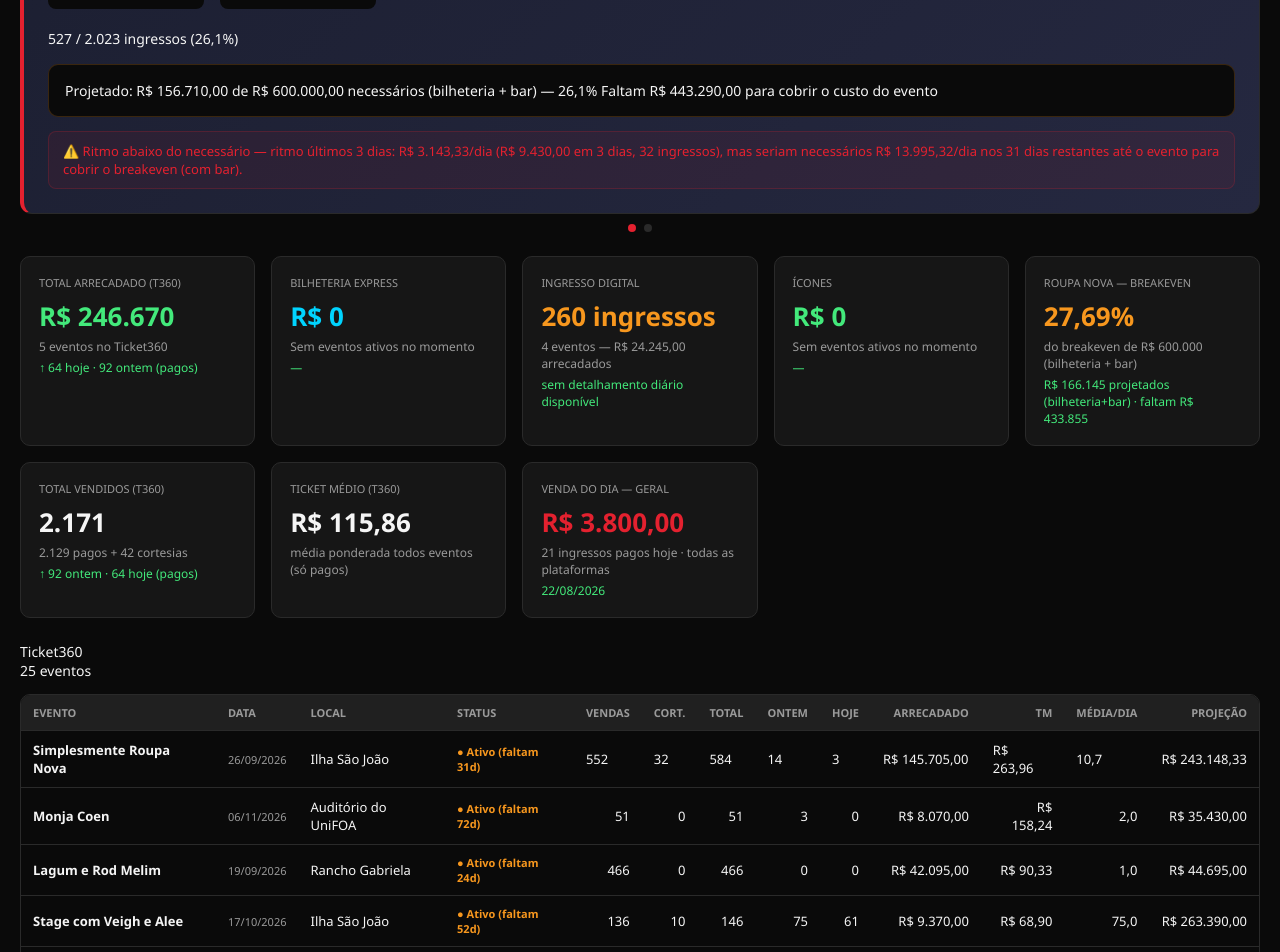
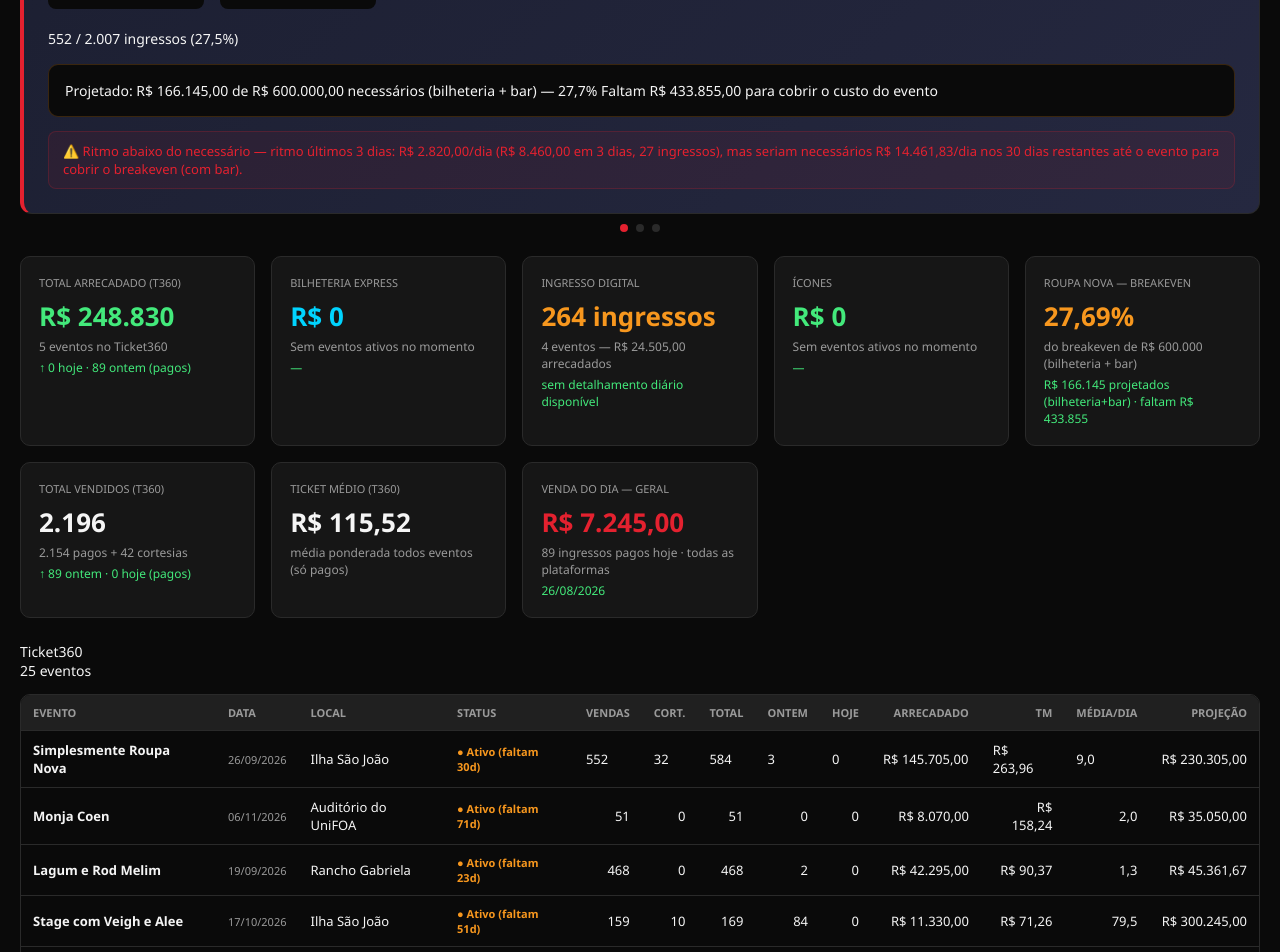
Before and after one commit to Axisoficial/axis-dashboard, a plain HTML site: page dashboard-vendas.html in a window 1280 px wide. Shown: the part 740-1692 px from the top of the page. Drawn offline with Linux system fonts and the light colour scheme; sample sign-in values are in the browser's storage.

Commit message:
Update dashboard-vendas.html 27/08/2026 00:13

```diff
--- a/dashboard-vendas.html
+++ b/dashboard-vendas.html
@@ -166,7 +166,7 @@ footer { text-align: center; color: var(--muted); font-size: 12px; padding: 24px
 .axis-dot{width:8px;height:8px;border-radius:50%;background:var(--border);cursor:pointer;transition:background .2s;}
 .axis-dot.active{background:var(--accent);}
 </style></head>
-<body><div id="axis-run-banner" style="background:#43e97b;color:#0a0a0a;text-align:center;font-weight:800;font-size:15px;padding:8px 12px;letter-spacing:0.5px;position:sticky;top:0;z-index:1000;">🟢 RODOU EM 26/08/2026 18:56</div>
+<body><div id="axis-run-banner" style="background:#43e97b;color:#0a0a0a;text-align:center;font-weight:800;font-size:15px;padding:8px 12px;letter-spacing:0.5px;position:sticky;top:0;z-index:1000;">🟢 RODOU EM 27/08/2026 00:13</div>
 
 <header class="header">
 <div>
@@ -179,7 +179,7 @@ footer { text-align: center; color: var(--muted); font-size: 12px; padding: 24px
 <a href="https://sis.ingressodigital.com/adm/ven_sessao.php" target="_blank" class="plat-link plat-id">Ingresso Digital</a>
 <a href="https://produtor.icones.com.br" target="_blank" class="plat-link plat-icones">Ícones</a>
 <a href="propostas-artistas.html" class="plat-link plat-propostas">Propostas Artistas</a></div>
-<div class="header-meta">Atualizado em 26/08/2026 18:56</div>
+<div class="header-meta">Atualizado em 27/08/2026 00:13</div>
 </header>
 
 <div class="tab-nav">
@@ -214,7 +214,7 @@ footer { text-align: center; color: var(--muted); font-size: 12px; padding: 24px
 <div class="lbl">Total Projetado (Bilheteria + Bar)</div>
 </div>
 <div class="belo-stat warn">
-<div class="val">31 dias</div>
+<div class="val">30 dias</div>
 <div class="lbl">Até o Evento</div>
 </div>
 <div class="belo-stat">
@@ -229,15 +229,15 @@ footer { text-align: center; color: var(--muted); font-size: 12px; padding: 24px
 <div class="lbl">Restam a Vender</div>
 </div>
 <div class="belo-stat alert">
-<div class="val">46,9/dia</div>
+<div class="val">48,5/dia</div>
 <div class="lbl">Meta Diária Necessária</div>
 </div>
 <div class="belo-stat warn">
-<div class="val">3 hoje</div>
+<div class="val">0 hoje</div>
 <div class="lbl">Vendas Hoje</div>
 </div>
 <div class="belo-stat">
-<div class="val">R$ 3.200,00 · 15 ing. pagos (22/08)</div>
+<div class="val">R$ 600,00 · 3 ing. pagos (26/08)</div>
 <div class="lbl">Venda do Dia</div>
 </div>
 <div class="belo-stat alert">
@@ -245,27 +245,27 @@ footer { text-align: center; color: var(--muted); font-size: 12px; padding: 24px
 <div class="lbl">Falta p/ Breakeven</div>
 </div><div class="belo-stat"><div class="val" style="color: rgb(228, 33, 47);">- R$ 433.855</div><div class="lbl">Lucro Estimado (c/ Bar)</div></div>
 <div class="belo-stat alert">
-<div class="val">R$ 13.995,32</div>
+<div class="val">R$ 14.461,83</div>
 <div class="lbl">Meta Diária (R$)</div>
 </div>
 </div>
 
 <!-- PROGRESSO META DE INGRESSOS -->
-<div class="progress-wrap">527 / 2.023 ingressos (26,1%)</div>
+<div class="progress-wrap">552 / 2.007 ingressos (27,5%)</div>
 
 <!-- BREAKEVEN BAR -->
-<div class="breakeven-bar">Projetado: R$ 156.710,00 de R$ 600.000,00 necessários (bilheteria + bar) — 26,1% Faltam R$ 443.290,00 para cobrir o custo do evento</div>
+<div class="breakeven-bar">Projetado: R$ 166.145,00 de R$ 600.000,00 necessários (bilheteria + bar) — 27,7% Faltam R$ 433.855,00 para cobrir o custo do evento</div>
 
-<div class="pace-alert">⚠️ Ritmo abaixo do necessário — ritmo últimos 3 dias: R$ 3.143,33/dia (R$ 9.430,00 em 3 dias, 32 ingressos), mas seriam necessários R$ 13.995,32/dia nos 31 dias restantes até o evento para cobrir o breakeven (com bar).</div>
+<div class="pace-alert">⚠️ Ritmo abaixo do necessário — ritmo últimos 3 dias: R$ 2.820,00/dia (R$ 8.460,00 em 3 dias, 27 ingressos), mas seriam necessários R$ 14.461,83/dia nos 30 dias restantes até o evento para cobrir o breakeven (com bar).</div>
 </div>
 
 <!-- KPI CARDS -->
 <div class="kpi-grid">
 <div class="kpi">
 <div class="kpi-label">Total Arrecadado (T360)</div>
-<div class="kpi-value green">R$ 246.670</div>
+<div class="kpi-value green">R$ 248.830</div>
 <div class="kpi-sub">5 eventos no Ticket360</div>
-<div class="kpi-today">↑ 64 hoje · 92 ontem (pagos)</div>
+<div class="kpi-today">↑ 0 hoje · 89 ontem (pagos)</div>
 </div>
 <div class="kpi">
 <div class="kpi-label">Bilheteria Express</div>
@@ -275,8 +275,8 @@ footer { text-align: center; color: var(--muted); font-size: 12px; padding: 24px
 </div>
 <div class="kpi">
 <div class="kpi-label">Ingresso Digital</div>
-<div class="kpi-value yellow">260 ingressos</div>
-<div class="kpi-sub">4 eventos — R$ 24.245,00 arrecadados</div>
+<div class="kpi-value yellow">264 ingressos</div>
+<div class="kpi-sub">4 eventos — R$ 24.505,00 arrecadados</div>
 <div class="kpi-today">sem detalhamento diário disponível</div>
 </div>
 <div class="kpi">
@@ -293,20 +293,20 @@ footer { text-align: center; color: var(--muted); font-size: 12px; padding: 24px
 </div>
 <div class="kpi">
 <div class="kpi-label">Total Vendidos (T360)</div>
-<div class="kpi-value">2.171</div>
-<div class="kpi-sub">2.129 pagos + 42 cortesias</div>
-<div class="kpi-today">↑ 92 ontem · 64 hoje (pagos)</div>
+<div class="kpi-value">2.196</div>
+<div class="kpi-sub">2.154 pagos + 42 cortesias</div>
+<div class="kpi-today">↑ 89 ontem · 0 hoje (pagos)</div>
 </div>
 <div class="kpi">
 <div class="kpi-label">Ticket Médio (T360)</div>
-<div class="kpi-value">R$ 115,86</div>
+<div class="kpi-value">R$ 115,52</div>
 <div class="kpi-sub">média ponderada todos eventos (só pagos)</div>
 </div>
 <div class="kpi">
 <div class="kpi-label">Venda do Dia — Geral</div>
-<div class="kpi-value" style="color:var(--accent)">R$ 3.800,00</div>
-<div class="kpi-sub">21 ingressos pagos hoje · todas as plataformas</div>
-<div class="kpi-today">22/08/2026</div>
+<div class="kpi-value" style="color:var(--accent)">R$ 7.245,00</div>
+<div class="kpi-sub">89 ingressos pagos hoje · todas as plataformas</div>
+<div class="kpi-today">26/08/2026</div>
 </div>
 </div>
 
@@ -353,45 +353,45 @@ footer { text-align: center; color: var(--muted); font-size: 12px; padding: 24px
 <tr><td><span class="event-name">Simplesmente Roupa Nova</span></td>
 <td><span class="event-date">26/09/2026</span></td>
 <td>Ilha São João</td>
-<td class="status-futuro">● Ativo (faltam 31d)</td>
+<td class="status-futuro">● Ativo (faltam 30d)</td>
 <td>552</td>
 <td>32</td>
 <td>584</td>
-<td>14</td>
 <td>3</td>
+<td>0</td>
 <td>R$ 145.705,00</td>
 <td>R$ 263,96</td>
-<td>10,7</td>
-<td>R$ 243.148,33</td></tr><tr>
+<td>9,0</td>
+<td>R$ 230.305,00</td></tr><tr>
 <td><span class="event-name">Monja Coen</span></td>
 <td><span class="event-date">06/11/2026</span></td>
 <td>Auditório do UniFOA</td>
-<td class="status-futuro">● Ativo (faltam 72d)</td>
+<td class="status-futuro">● Ativo (faltam 71d)</td>
 <td class="num">51</td><td class="num">0</td><td class="num">51</td>
-<td class="num">3</td><td class="num">0</td>
+<td class="num">0</td><td class="num">0</td>
 <td class="num">R$ 8.070,00</td><td class="num">R$ 158,24</td>
 <td class="num">2,0</td>
-<td class="num">R$ 35.430,00</td>
+<td class="num">R$ 35.050,00</td>
 </tr><tr>
 <td><span class="event-name">Lagum e Rod Melim</span></td>
 <td><span class="event-date">19/09/2026</span></td>
 <td>Rancho Gabriela</td>
-<td class="status-futuro">● Ativo (faltam 24d)</td>
-<td class="num">466</td><td class="num">0</td><td class="num">466</td>
-<td class="num">0</td><td class="num">0</td>
-<td class="num">R$ 42.095,00</td><td class="num">R$ 90,33</td>
-<td class="num">1,0</td>
-<td class="num">R$ 44.695,00</td>
+<td class="status-futuro">● Ativo (faltam 23d)</td>
+<td class="num">468</td><td class="num">0</td><td class="num">468</td>
+<td class="num">2</td><td class="num">0</td>
+<td class="num">R$ 42.295,00</td><td class="num">R$ 90,37</td>
+<td class="num">1,3</td>
+<td class="num">R$ 45.361,67</td>
 </tr><tr>
 <td><span class="event-name">Stage com Veigh e Alee</span></td>
 <td><span class="event-date">17/10/2026</span></td>
 <td>Ilha São João</td>
-<td class="status-futuro">● Ativo (faltam 52d)</td>
-<td class="num">136</td><td class="num">10</td><td class="num">146</td>
-<td class="num">75</td><td class="num">61</td>
-<td class="num">R$ 9.370,00</td><td class="num">R$ 68,90</td>
-<td class="num">75,0</td>
-<td class="num">R$ 263.390,00</td>
+<td class="status-futuro">● Ativo (faltam 51d)</td>
+<td class="num">159</td><td class="num">10</td><td class="num">169</td>
+<td class="num">84</td><td class="num">0</td>
+<td class="num">R$ 11.330,00</td><td class="num">R$ 71,26</td>
+<td class="num">79,5</td>
+<td class="num">R$ 300.245,00</td>
 </tr><tr>
 <td><span class="event-name">Lagum — Via Music Hall</span></td>
 <td><span class="event-date">18/09/2026</span></td>
@@ -408,7 +408,7 @@ footer { text-align: center; color: var(--muted); font-size: 12px; padding: 24px
 
 
 
-<td>2.129</td><td>42</td><td>2.171</td><td>92</td><td>64</td><td>R$ 246.670,00</td><td>R$ 115,86</td><td>—</td><td>R$ 659.167,45</td></tr>
+<td>2.154</td><td>42</td><td>2.196</td><td>89</td><td>0</td><td>R$ 248.830,00</td><td>R$ 115,52</td><td>—</td><td>R$ 683.465,79</td></tr>
 </tfoot>
 </table>
 </div>
@@ -479,12 +479,12 @@ footer { text-align: center; color: var(--muted); font-size: 12px; padding: 24px
 <th class="num">Média/dia</th>
 </tr>
 </thead>
-<tbody><tr><td>A Bela e a Fera | O Musical</td><td>05/09/2026</td><td>Teatro Salesiano Resende</td><td class="num">0</td><td class="num">36</td><td class="num">36</td><td class="num">R$ 3.375,00</td><td class="num">R$ 93,75</td><td class="num">—</td></tr><tr><td>Abba Experience — Resende</td><td>05/09/2026</td><td>Teatro Salesiano Resende</td><td class="num">0</td><td class="num">175</td><td class="num">175</td><td class="num">R$ 17.040,00</td><td class="num">R$ 97,37</td><td class="num">—</td></tr><tr><td>Aventura Congelante | O Legado</td><td>31/10/2026</td><td>Teatro Nova Iguaçu Petrobras — Nova Iguaçu</td><td class="num">0</td><td class="num">29</td><td class="num">29</td><td class="num">R$ 2.140,00</td><td class="num">R$ 73,79</td><td class="num">—</td></tr><tr><td>Abba Experience — Nova Iguaçu</td><td>31/10/2026</td><td>Teatro Nova Iguaçu Petrobras — Nova Iguaçu</td><td class="num">0</td><td class="num">20</td><td class="num">20</td><td class="num">R$ 1.690,00</td><td class="num">R$ 84,50</td><td class="num">—</td></tr></tbody>
+<tbody><tr><td>A Bela e a Fera | O Musical</td><td>05/09/2026</td><td>Teatro Salesiano Resende</td><td class="num">0</td><td class="num">36</td><td class="num">36</td><td class="num">R$ 3.375,00</td><td class="num">R$ 93,75</td><td class="num">—</td></tr><tr><td>Abba Experience — Resende</td><td>05/09/2026</td><td>Teatro Salesiano Resende</td><td class="num">0</td><td class="num">175</td><td class="num">175</td><td class="num">R$ 17.040,00</td><td class="num">R$ 97,37</td><td class="num">—</td></tr><tr><td>Aventura Congelante | O Legado</td><td>31/10/2026</td><td>Teatro Nova Iguaçu Petrobras — Nova Iguaçu</td><td class="num">0</td><td class="num">31</td><td class="num">31</td><td class="num">R$ 2.280,00</td><td class="num">R$ 73,55</td><td class="num">—</td></tr><tr><td>Abba Experience — Nova Iguaçu</td><td>31/10/2026</td><td>Teatro Nova Iguaçu Petrobras — Nova Iguaçu</td><td class="num">0</td><td class="num">22</td><td class="num">22</td><td class="num">R$ 1.810,00</td><td class="num">R$ 82,27</td><td class="num">—</td></tr></tbody>
 <tfoot>
 <tr class="tfoot">
 <td colspan="3">TOTAL</td>
-<td class="num">0</td><td class="num">260</td><td class="num">260</td>
-<td class="num">R$ 24.245,00</td><td class="num">R$ 93,25</td>
+<td class="num">0</td><td class="num">264</td><td class="num">264</td>
+<td class="num">R$ 24.505,00</td><td class="num">R$ 92,82</td>
 <td class="num">—</td>
 </tr>
 </tfoot>
@@ -549,8 +549,8 @@ footer { text-align: center; color: var(--muted); font-size: 12px; padding: 24px
 <tbody>
 <tr>
 <td>Ticket360</td>
-<td class="num">2.171</td>
-<td class="num">R$ 246.670,00</td>
+<td class="num">2.196</td>
+<td class="num">R$ 248.830,00</td>
 </tr>
 <tr>
 <td>Bilheteria Express</td>
@@ -559,8 +559,8 @@ footer { text-align: center; color: var(--muted); font-size: 12px; padding: 24px
 </tr>
 <tr>
 <td>Ingresso Digital</td>
-<td class="num">260</td>
-<td class="num">R$ 24.245,00</td>
+<td class="num">264</td>
+<td class="num">R$ 24.505,00</td>
 </tr>
 <tr>
 <td>Ícones</td>
@@ -571,8 +571,8 @@ footer { text-align: center; color: var(--muted); font-size: 12px; padding: 24px
 <tfoot>
 <tr class="tfoot">
 <td>TOTAL GERAL — TODAS AS PLATAFORMAS</td>
-<td class="num">2.431</td>
-<td class="num">R$ 270.915,00</td>
+<td class="num">2.460</td>
+<td class="num">R$ 273.335,00</td>
 </tr>
 </tfoot>
 </table>
@@ -639,26 +639,26 @@ footer { text-align: center; color: var(--muted); font-size: 12px; padding: 24px
 <td class="num">R$ 8.070,00</td>
 <td class="num">—</td><td class="num">—</td></tr><tr>
 <td>Ilha São João — VR</td>
-<td class="num">730</td>
-<td class="num">R$ 155.075,00</td>
+<td class="num">753</td>
+<td class="num">R$ 157.035,00</td>
 <td class="num">5.000 + 2.880</td><td class="num">—</td></tr><tr>
 <td>Rancho Gabriela — Campos dos Goytacazes/RJ</td>
-<td class="num">466</td>
-<td class="num">R$ 42.095,00</td>
-<td class="num">4.947</td><td class="num">—</td></tr><tr>
+<td class="num">468</td>
+<td class="num">R$ 42.295,00</td>
+<td class="num">4.947</td><td class="num">9,46%</td></tr><tr>
 <td>Via Music Hall — São João de Meriti/RJ</td>
 <td class="num">924</td>
 <td class="num">R$ 41.430,00</td>
 <td class="num">7.036</td><td class="num">13,1%</td></tr><tr>
 <td>Ingresso Digital (4 eventos)</td>
-<td class="num">260</td>
-<td class="num">R$ 24.245,00</td>
+<td class="num">264</td>
+<td class="num">R$ 24.505,00</td>
 <td class="num">—</td><td class="num">—</td></tr></tbody>
 <tfoot>
 <tr>
 <td>TOTAL GERAL</td>
-<td class="num">2.431</td>
-<td class="num">R$ 270.915,00</td>
+<td class="num">2.460</td>
+<td class="num">R$ 273.335,00</td>
 <td class="num">—</td><td class="num">—</td></tr>
 </tfoot>
 </table>
```
